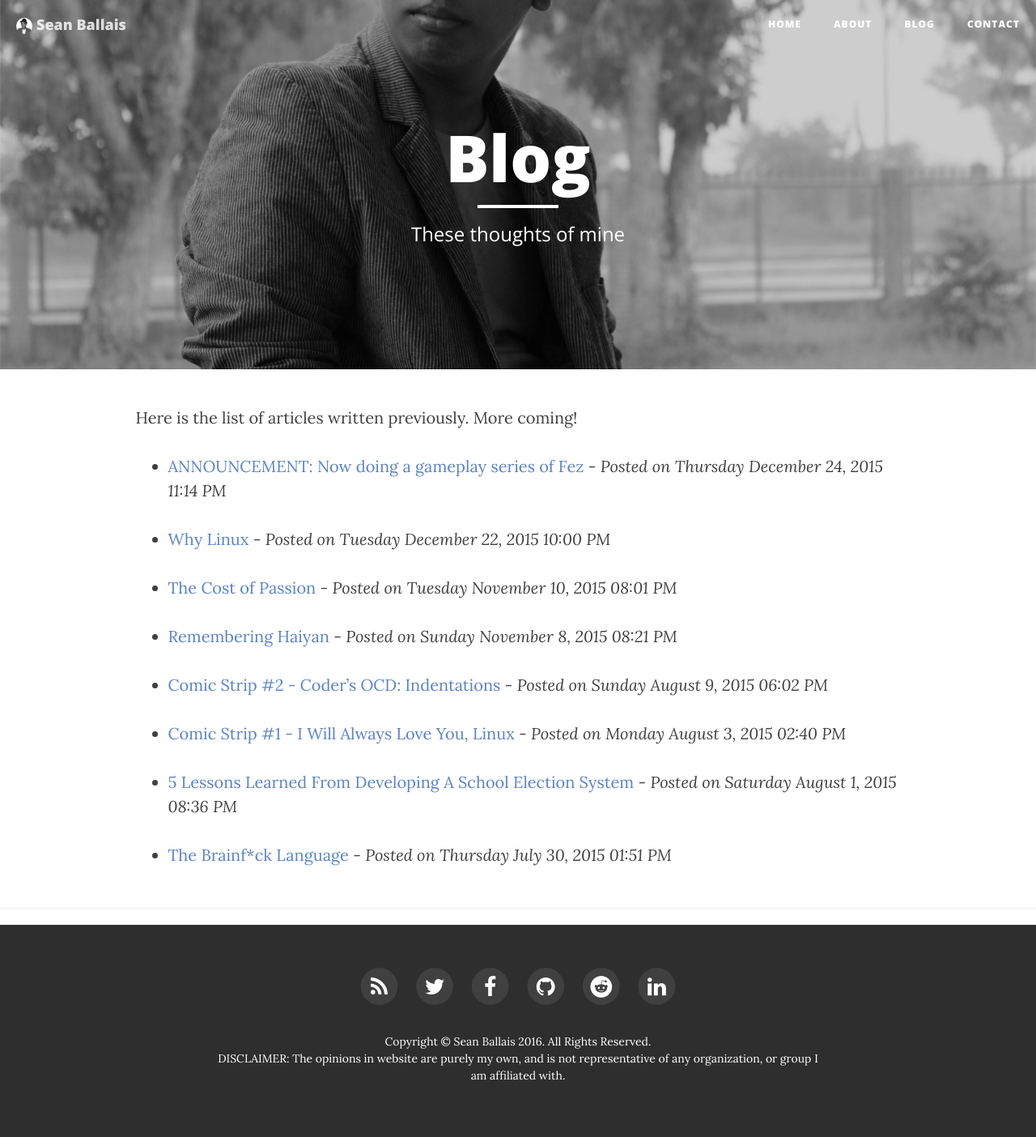
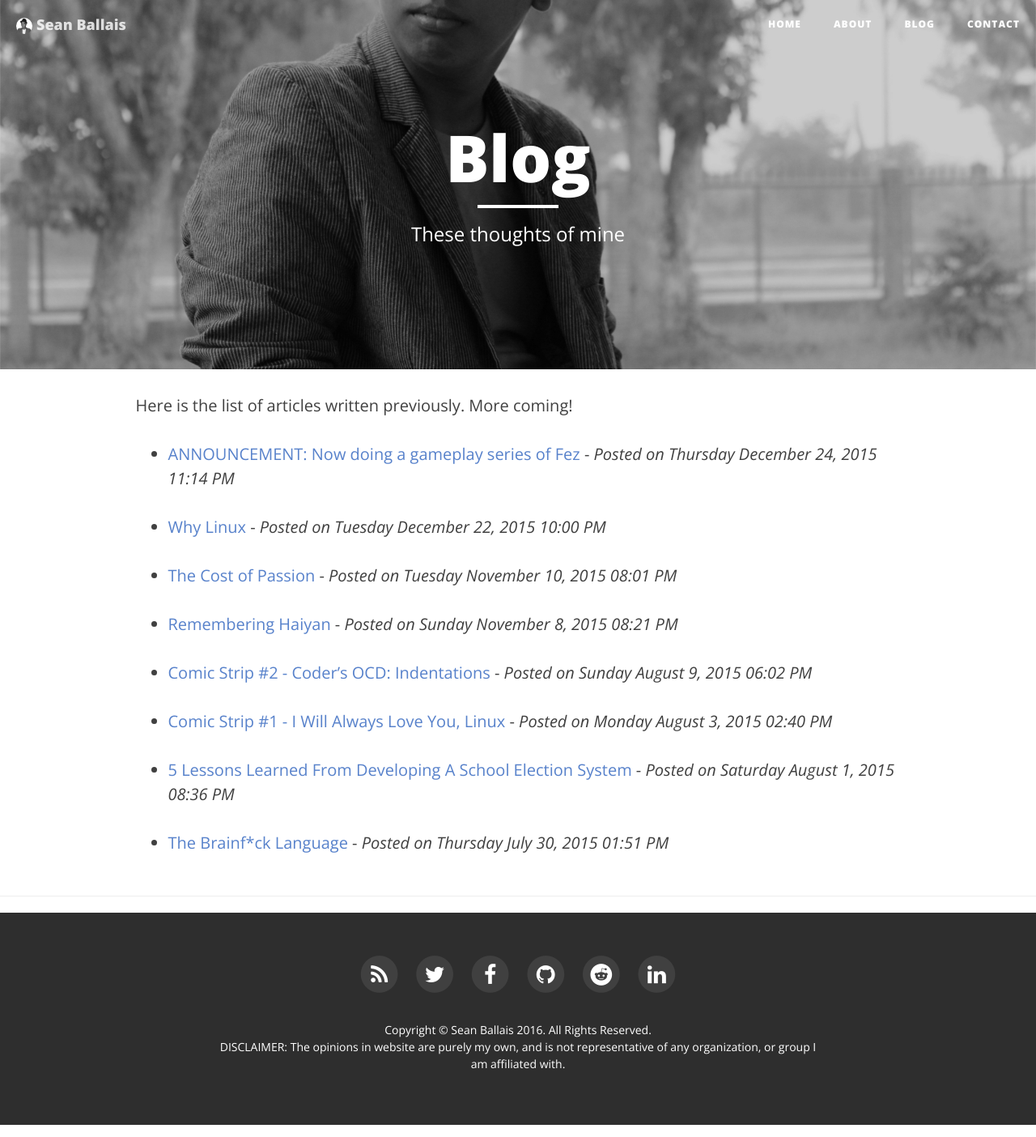
Before and after one commit to seanballais/seanballais.github.io, a Jekyll site: the page built from blog.md, in a window 1280 px wide. Shown: the whole page at 81% size. Built offline with Jekyll 4.4.1, drawn with Linux system fonts in a browser that asks for light colours; nearby versions of some CDN libraries.

Commit message:
Another redesign.

```diff
--- a/_layouts/page.html
+++ b/_layouts/page.html
@@ -17,10 +17,19 @@
     </div>
 </header>
 
+{% if page.intro %}
+<div id="intro">
+    <div class="row">
+        <div class="col-lg-10 col-lg-offset-1 col-md-8 col-md-offset-2">
+            Hi! I'm Sean. I'm a student in the University of the Philippines. I code for fun. I've written code that many people used already. I blog to express not impress. I've been coding for nearly 5 years already, and still learning. I code, blog, support open source, read, play, listen, and learn. Still single.
+		</div>
+	</div>
+</div>
+{% endif %}
 <!-- Main Content -->
 <div class="container">
 	<div class="row">
-		<div class="col-lg-10 col-lg-offset-1 col-md-8 col-md-offset-2">
+        <div class="col-lg-10 col-lg-offset-1 col-md-8 col-md-offset-2">
 			{{ content }}
             {% include disqus-comments.html %}
 		</div>
--- a/static/css/clean-blog.css
+++ b/static/css/clean-blog.css
@@ -1,5 +1,5 @@
 body {
-  font-family: 'Lora', 'Times New Roman', serif;
+  font-family: 'Open Sans', 'Helvetica Neue', Helvetica, Arial, sans-serif;
   font-size: 20px;
   color: #404040;
 }
@@ -144,7 +144,7 @@
   -moz-background-size: cover;
   background-size: cover;
   -o-background-size: cover;
-  margin-bottom: 15px;
+  margin-bottom: 0;
 }
 .intro-header .site-heading,
 .intro-header .post-heading,
@@ -198,7 +198,7 @@
   font-weight: 600;
 }
 .intro-header .post-heading .meta {
-  font-family: 'Lora', 'Times New Roman', serif;
+  font-family: 'Open Sans', 'Helvetica Neue', Helvetica, Arial, sans-serif;
   font-style: italic;
   font-weight: 300;
   font-size: 20px;
@@ -215,8 +215,13 @@
   }
 }
 #intro {
-  padding-bottom: 15px;
-  font-size: 20px;
+  background: url("/static/img/intro-bg.jpg") repeat;
+  font-size: 25px;
+  padding-top: 30px;
+  padding-left: 30px;
+  padding-right: 30px;
+  padding-bottom: 30px;
+  width: 100%;
 }
 #blog-title {
   font-size: 25px;
```
Also changed, not shown: index.html (+5 -4 lines), less/clean-blog.less (+10 -5 lines), static/css/clean-blog.min.css, static/img/intro-bg.png (added).
